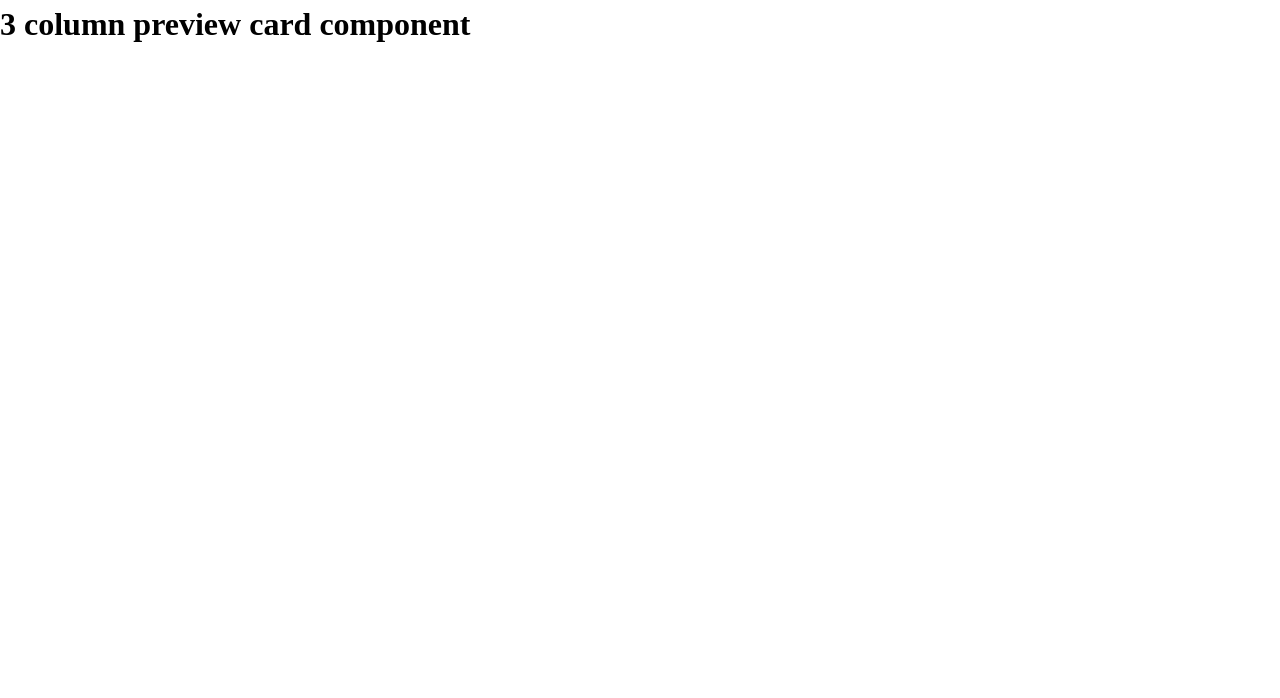
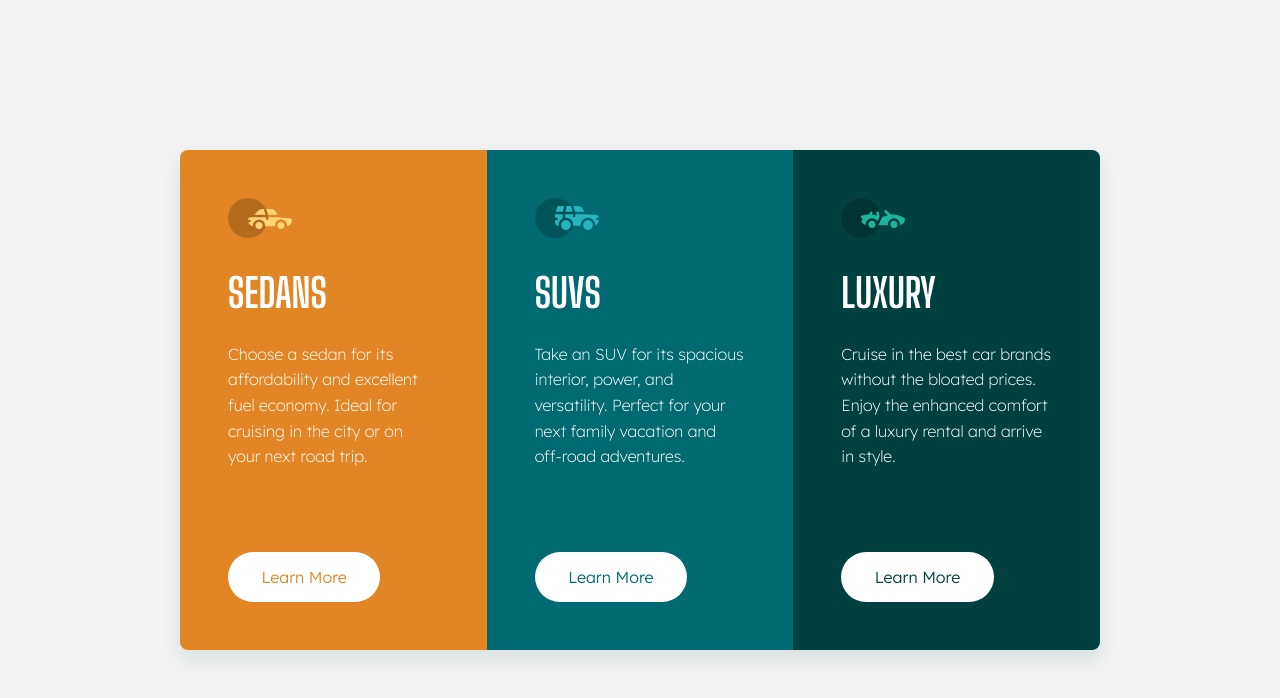
Before and after one commit to gmagnenat/3-column-preview-card, a website built with Vite: page index.html in a window 1280 px wide. Built offline with nearby package versions, Linux system fonts and the light colour scheme.

Commit message:
Update scss and readme

```diff
--- a/index.html
+++ b/index.html
@@ -1,15 +1,70 @@
-<!doctype html>
+<!DOCTYPE html>
 <html lang="en">
   <head>
     <meta charset="UTF-8" />
-    <link rel="icon" type="image/svg+xml" href="/vite.svg" />
     <meta name="viewport" content="width=device-width, initial-scale=1.0" />
     <title>3 column preview card component</title>
-    <link rel="stylesheet" href="./scss/main.scss">
+    <link rel="icon" type="image/svg+xml" href="/vite.svg" />
+    <link rel="preconnect" href="https://fonts.googleapis.com" />
+    <link rel="preconnect" href="https://fonts.gstatic.com" crossorigin />
+    <link
+      href="https://fonts.googleapis.com/css2?family=Big+Shoulders+Display:wght@100..900&family=Lexend+Deca:wght@100..900&display=swap"
+      rel="stylesheet"
+    />
+    <link rel="stylesheet" href="/scss/main.scss" />
   </head>
   <body>
     <main>
-      <h1>3 column preview card component</h1>
+      <div class="card">
+        <div class="card__item">
+          <div class="card__icon">
+            <img src="./images/icon-sedans.svg" alt="" />
+          </div>
+          <h2 class="card__title">Sedans</h2>
+          <p class="card__description">
+            Choose a sedan for its affordability and excellent fuel economy.
+            Ideal for cruising in the city or on your next road trip.
+          </p>
+          <a
+            aria-label="Learn more about our sedans series"
+            href="#"
+            class="card__button"
+            >Learn More</a
+          >
+        </div>
+        <div class="card__item">
+          <div class="card__icon">
+            <img src="./images/icon-suvs.svg" alt="" />
+          </div>
+          <h2 class="card__title">Suvs</h2>
+          <p class="card__description">
+            Take an SUV for its spacious interior, power, and versatility.
+            Perfect for your next family vacation and off-road adventures.
+          </p>
+          <a
+            aria-label="Learn more about our Suvs series"
+            href="#"
+            class="card__button"
+            >Learn More</a
+          >
+        </div>
+        <div class="card__item">
+          <div class="card__icon">
+            <img src="./images/icon-luxury.svg" alt="" />
+          </div>
+          <h2 class="card__title">Luxury</h2>
+          <p class="card__description">
+            Cruise in the best car brands without the bloated prices. Enjoy the
+            enhanced comfort of a luxury rental and arrive in style.
+          </p>
+          <a
+            aria-label="learn more about our Luxury collection"
+            href="#"
+            class="card__button"
+            >Learn More</a
+          >
+        </div>
+      </div>
     </main>
     <script type="module" src="/main.js"></script>
   </body>
--- a/package.json
+++ b/package.json
@@ -9,6 +9,7 @@
     "preview": "vite preview"
   },
   "devDependencies": {
+    "sass": "^1.77.5",
     "vite": "^5.2.0"
   }
 }
--- a/scss/_variables.scss
+++ b/scss/_variables.scss
@@ -0,0 +1,16 @@
+/******************************************
+ * =Colors
+ ******************************************/
+$clr-yellow-400: #e28625;
+$clr-green-400: #006971;
+$clr-dark-green-400: #004140;
+$clr-neutral-100: #f2f2f2;
+$clr-white: #ffffff;
+
+$fs-body: 0.9375rem;
+$fs-heading: 2.5rem;
+
+$ff-body: "Lexend Deca", sans-serif;
+$ff-heading: "Big Shoulders Display", sans-serif;
+
+$rounded-full: 9999px;
--- a/scss/main.scss
+++ b/scss/main.scss
@@ -1,3 +1,127 @@
-@use './variables';
-@use './reset';
-@use './mixins';
+@use "./variables" as *;
+@use "./reset" as *;
+
+body {
+  min-height: 100svh;
+  display: flex;
+  flex-direction: column;
+  justify-content: center;
+  align-items: center;
+  background-color: $clr-neutral-100;
+  font-family: $ff-body;
+  font-weight: 200;
+  line-height: 1.5;
+  padding: 1rem;
+  color: $clr-white;
+}
+
+h1,
+h2,
+h3,
+h4,
+h5,
+h6 {
+  font-family: $ff-heading;
+  line-height: 1;
+}
+
+.card {
+  // max-width: 23.4375rem;
+  border-radius: 0.5rem;
+  overflow: hidden;
+  box-shadow: 0 0.625rem 1.25rem rgb($clr-dark-green-400, 0.1);
+
+  .card__item {
+    padding: 3rem;
+
+    display: flex;
+    flex-direction: column;
+  }
+
+  .card__icon img {
+    width: 4rem;
+  }
+
+  .card__button {
+    border: 2px solid transparent;
+  }
+
+  .card__item:nth-of-type(1) {
+    background-color: $clr-yellow-400;
+
+    .card__button {
+      color: $clr-yellow-400;
+    }
+  }
+  .card__item:nth-of-type(2) {
+    background-color: $clr-green-400;
+
+    .card__button {
+      color: $clr-green-400;
+    }
+  }
+  .card__item:nth-of-type(3) {
+    background-color: $clr-dark-green-400;
+
+    .card__button {
+      color: $clr-dark-green-400;
+    }
+  }
+
+  .card__item > .card__button:hover {
+    background-color: transparent;
+    color: $clr-white;
+    border-color: $clr-white;
+  }
+
+  .card__title {
+    margin-top: 2.1875rem;
+    font-size: $fs-heading;
+    font-weight: 700;
+    text-transform: uppercase;
+  }
+
+  .card__description {
+    margin-top: 1.8rem;
+    line-height: 1.6;
+    letter-spacing: -0.001em;
+  }
+
+  .card__button {
+    margin-top: 1.5625rem;
+    background-color: $clr-white;
+    border-radius: $rounded-full;
+    padding: 0.6875rem 1.96875rem;
+    font-weight: 300;
+    text-decoration: none;
+    width: max-content;
+  }
+}
+
+.sr-only {
+  position: absolute;
+  width: 1px;
+  height: 1px;
+  padding: 0;
+  margin: -1px;
+  overflow: hidden;
+  clip: rect(0, 0, 0, 0);
+  white-space: nowrap;
+  border-width: 0;
+}
+
+@media screen and (min-width: 60rem) {
+  .card {
+    display: grid;
+    grid-template-columns: repeat(3, 1fr);
+    max-width: 57.5rem;
+
+    .card__item {
+      min-height: 31.25rem;
+    }
+
+    .card__button {
+      margin-top: auto;
+    }
+  }
+}
```
Also changed, not shown: README.md, pnpm-lock.yaml, scss/_mixins.scss (deleted).
